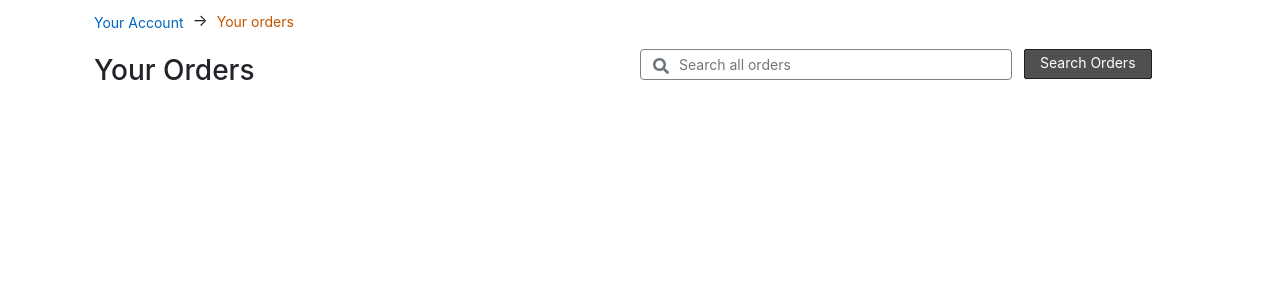
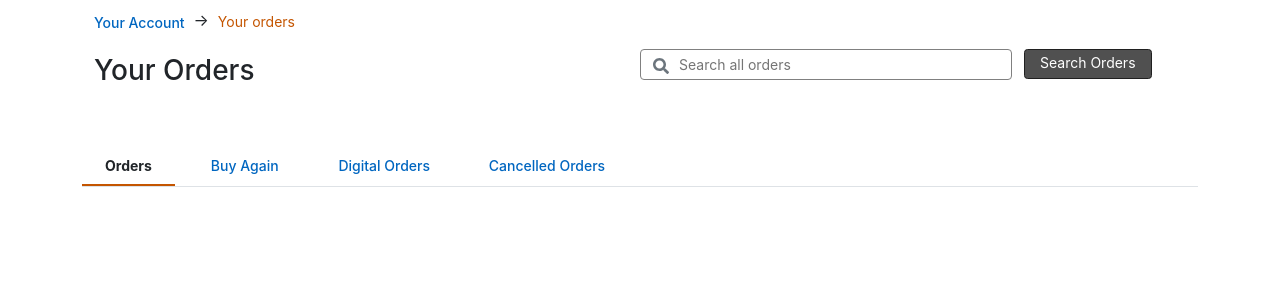
Before and after one commit to Imtious-coder/Amazon_My_Account_Clone, a React (Create React App) app: page /yourOrders in a window 1280 px wide. Shown: the top 300 px of the page. Built offline with nearby package versions, Linux system fonts and the light colour scheme.

Commit message:
Main body Navigation complete

```diff
--- a/src/App.css
+++ b/src/App.css
@@ -39,6 +39,7 @@
 
 .Text{
   font-size: 14px;
+  font-weight: 500;
   color: #0066c0;
 }
 .Text:hover{
--- a/src/Componnents/YourOrders/YourOrders.css
+++ b/src/Componnents/YourOrders/YourOrders.css
@@ -19,7 +19,7 @@
     color: white;
     padding: 2px 15px 5px 15px;
     font-size: 14px;
-    border-radius: 2px;
+    border-radius: 3.5px;
     border: 1px solid rgb(32, 32, 32);
     background-color: rgb(80, 80, 80);
 }
--- a/src/Componnents/YourOrders/YourOrders.js
+++ b/src/Componnents/YourOrders/YourOrders.js
@@ -29,12 +29,16 @@ const YourOrders = () => {
                         <button id="Search__Button">Search Orders</button>
                     </div>
                     {/* Body Navigations */}
-                    <div className="col-md-12">
+                    <div className="col-md-12 border-bottom mt-5">
                         <div className="row">
-                            <div className="col-md-2"></div>
-                            <div className="col-md-2"></div>
-                            <div className="col-md-2"></div>
-                            <div className="col-md-2"></div>
+                            <div className="col-md-6">
+                                <div className="row text-center">
+                                    <div style={{borderBottom:"2.5px solid #c45500", fontSize:"14px", fontWeight:"bold"}} className="col-md-2 pb-2">Orders</div>
+                                    <div className="col-md-3 Text">Buy Again</div>
+                                    <div className="col-md-3 Text">Digital Orders</div>
+                                    <div className="col-md-4 Text">Cancelled Orders</div>
+                                </div>
+                            </div>
                         </div>
                     </div>
                 </section>
```
